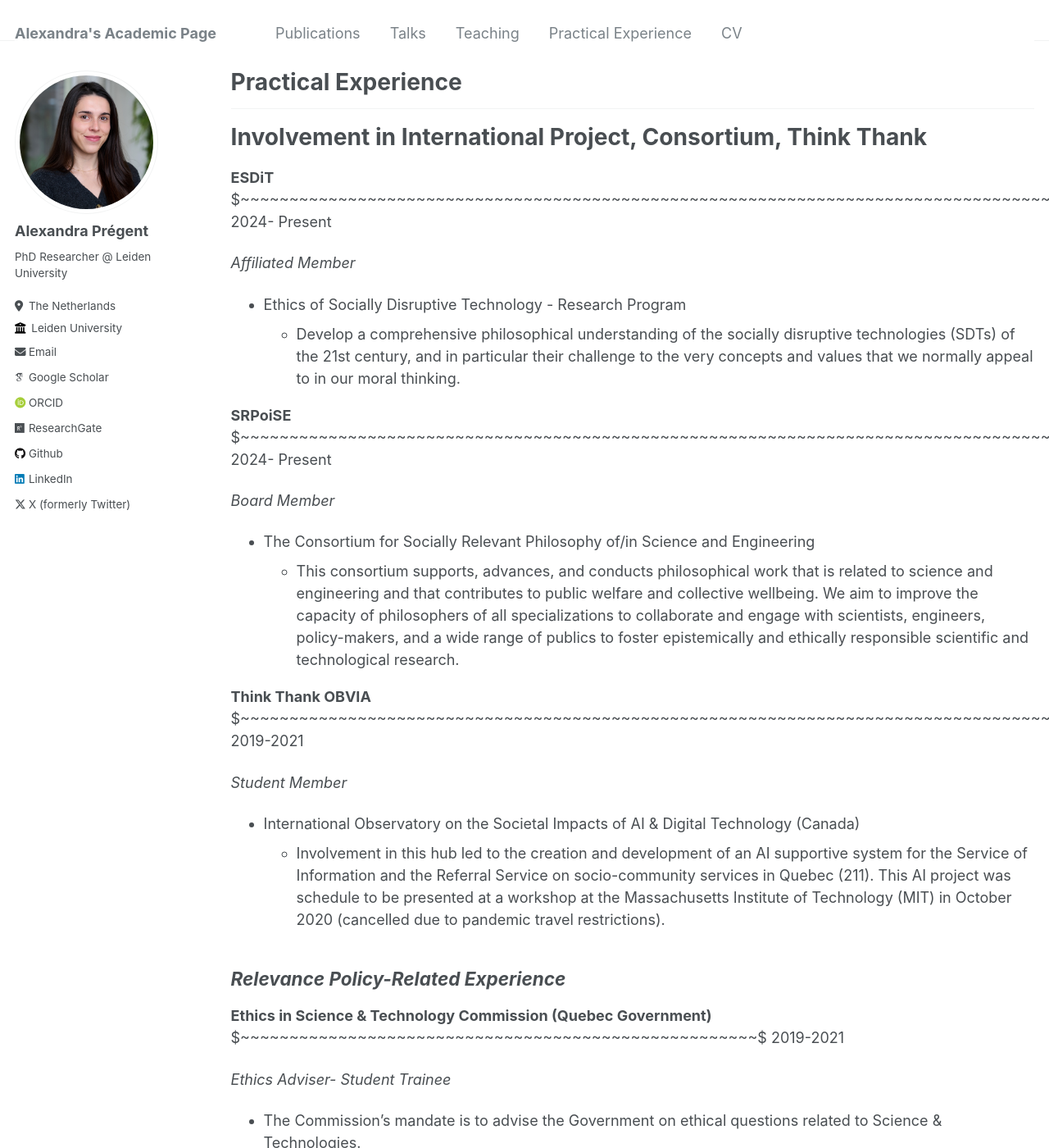
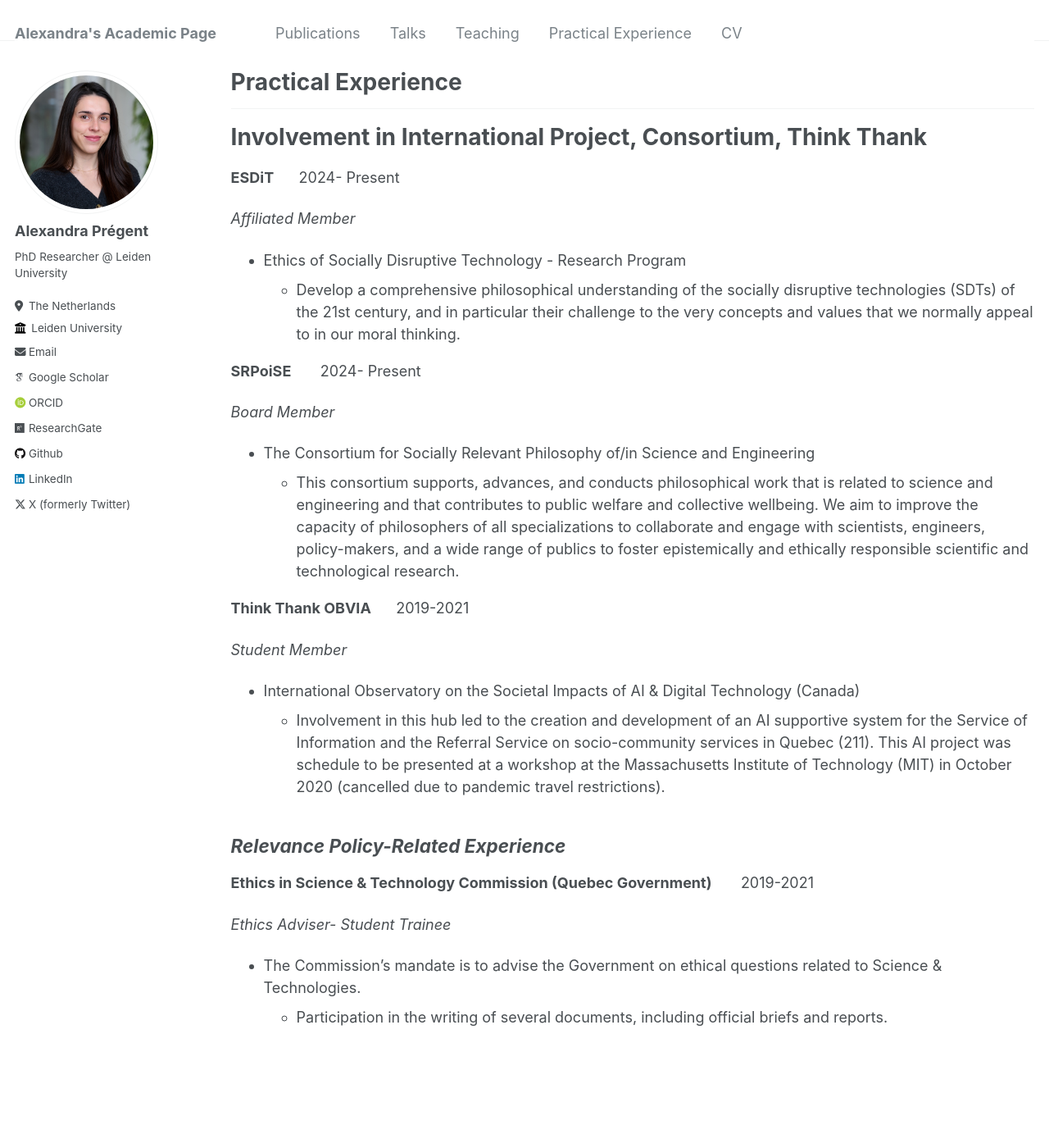
Before and after one commit to AlexandraPregent/AlexandraPregent.github.io, a Jekyll site: the page built from _pages/portfolio.md, in a window 1280 px wide and 1400 px high. Shown: the whole window at 82% size. Built offline with Jekyll 4.4.1, drawn with Linux system fonts in a browser that asks for light colours; some web fonts are replaced; part of the change alters nothing that is shown.

```diff
--- a/_pages/portfolio.md
+++ b/_pages/portfolio.md
@@ -12,7 +12,7 @@ redirect_from:
 ****
 # Involvement in International Project, Consortium, Think Thank
 
-**ESDiT** $~~~~~~~~~~~~~~~~~~~~~~~~~~~~~~~~~~~~~~~~~~~~~~~~~~~~~~~~~~~~~~~~~~~~~~~~~~~~~~~~~~~~~~~~~~~~~~~~~~~~~~~~~~~~~~$ 2024- Present
+**ESDiT** &nbsp; &nbsp; &nbsp;2024- Present
 
 *Affiliated Member*
 
@@ -20,7 +20,7 @@ redirect_from:
      * Develop a comprehensive philosophical understanding of the socially disruptive technologies (SDTs) of the 21st century, and in particular their challenge to the very concepts and values that we normally appeal to in our moral thinking.
 
 
-**SRPoiSE** $~~~~~~~~~~~~~~~~~~~~~~~~~~~~~~~~~~~~~~~~~~~~~~~~~~~~~~~~~~~~~~~~~~~~~~~~~~~~~~~~~~~~~~~~~~~~~~~~~~~~~~~~~~~~~~$  2024- Present
+**SRPoiSE** &nbsp; &nbsp; &nbsp; 2024- Present
 
 *Board Member*
 
@@ -28,7 +28,7 @@ redirect_from:
     * This consortium supports, advances, and conducts philosophical work that is related to science and engineering and that contributes to public welfare and collective wellbeing. We aim to improve the capacity of philosophers of all specializations to collaborate and engage with scientists, engineers, policy-makers, and a wide range of publics to foster epistemically and ethically responsible scientific and technological research.
 
 
-**Think Thank OBVIA** $~~~~~~~~~~~~~~~~~~~~~~~~~~~~~~~~~~~~~~~~~~~~~~~~~~~~~~~~~~~~~~~~~~~~~~~~~~~~~~~~~~~~~~~~~~~~~~~~~~~~~~~~~~~~~~$ 2019-2021
+**Think Thank OBVIA** &nbsp; &nbsp; &nbsp;2019-2021
 
 *Student Member*
 
@@ -38,7 +38,7 @@ redirect_from:
 
 ## ***Relevance Policy-Related Experience***
 
-**Ethics in Science & Technology Commission (Quebec Government)** $~~~~~~~~~~~~~~~~~~~~~~~~~~~~~~~~~~~~~~~~~~~~~~~~~~~~~$ 2019-2021
+**Ethics in Science & Technology Commission (Quebec Government)** &nbsp; &nbsp; &nbsp; 2019-2021
 
 *Ethics Adviser- Student Trainee*
 
```
